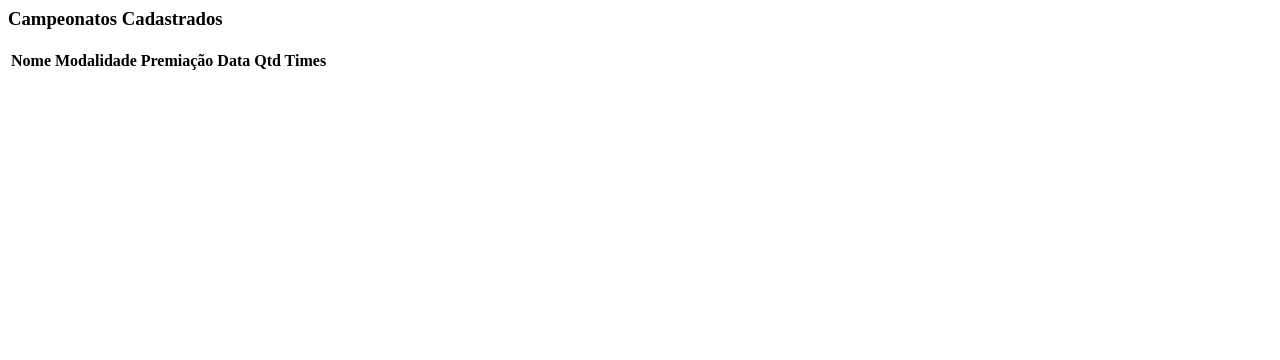
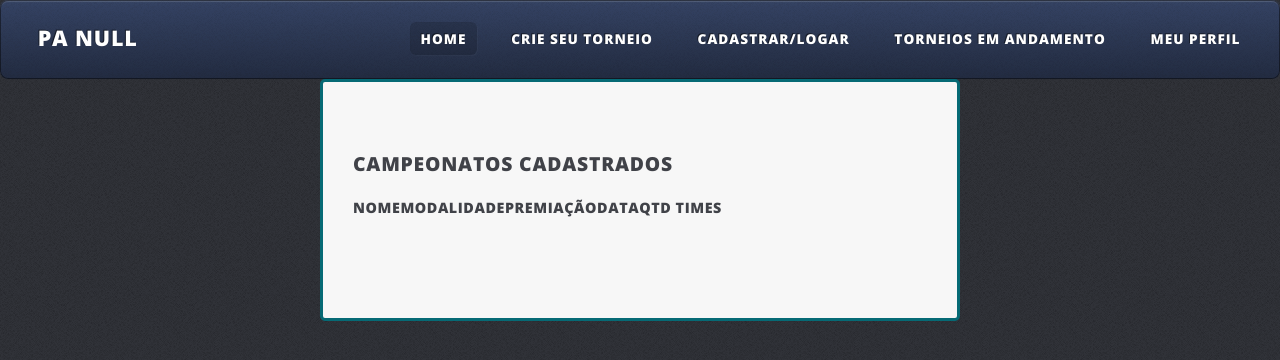
Before and after one commit to PaNull/frontend, a PHP site: page /campeonatos/lista/index.html in a window 1280 px wide. Shown: the top 360 px of the page. Run offline with PHP 8.4, Linux system fonts and the light colour scheme; lists and menus that the app fills with data are empty.

Commit message:
update front
update front

```diff
--- a/pages/Style/style.css
+++ b/pages/Style/style.css
@@ -49,7 +49,7 @@ input, select:not([type="checkbox"]){
     background: #4ab3c6;
   }
 
-  .cadastro, .opcoes{
+  .cadastro, .opcoes, .list{
     position: center;
     width: 50%;
     padding: 30px;
--- a/pages/campeonatos/cadastrar/index.html
+++ b/pages/campeonatos/cadastrar/index.html
@@ -85,3 +85,4 @@
 
         </div>
     </div>
+</body>
--- a/pages/campeonatos/lista/index.html
+++ b/pages/campeonatos/lista/index.html
@@ -1,24 +1,46 @@
 <head>
+    <link rel="stylesheet" href="../../assets/css/main.css">
+    <link rel="stylesheet" type="text/css" href="../../Style/style.css">
     <script src="https://cdnjs.cloudflare.com/ajax/libs/jquery/3.6.0/jquery.min.js"></script>
     <script src="../../globals.js"></script>
     <script src="./script.js"></script>
 </head>
+<body>
+    <!-- Header -->
+    <header id="header">
+        <div class="inner">
 
-<div>
+            <!-- Logo -->
+                <h1><a href="../../index.html" id="logo">PA NULL</a></h1>
+
+            <!-- Nav -->
+                <nav id="nav">
+                    <ul>
+                        <li class="current_page_item"><a href="../../index.html">Home</a></li>
+                        <li><a href="../../campeonatos/cadastrar/index.html">Crie seu torneio</a></li>
+                        <li><a href="../../usuarios/cadastrar/index.html">Cadastrar/Logar</a></li>
+                        <li><a href="../lista/index.html">Torneios em Andamento</a></li>
+                        <li><a href="#">Meu Perfil</a></li>
+                        <!-- <li><a href="./usuarios/lista/index.html">Meu Perfil</a></li>
+                        = Lista de Usuários Cadastrados  -->
+                    </ul>
+                </nav>
+        </div>
+    </header>
+    <div class="list">
         <div>
             <h3>Campeonatos Cadastrados</h3>
-        <table>
+            <table class="container_list">
                 <thead>
                     <tr>
-                    <th>Nome</th>
-                    <th>Modalidade</th>
-                    <th>Premiação</th>
-                    <th>Data</th>
-                    <th>Qtd Times</th>
+                        <th><h1>Nome</h1></th>
+                        <th><h1>Modalidade</h1></th>
+                        <th><h1>Premiação</h1></th>
+                        <th><h1>Data</h1></th>
+                        <th><h1>Qtd Times</h1></th>
                         <th></th>
                     </tr>
                 </thead>
-
                 <tbody id="table_body">
                     <tr></tr>
                 </tbody>
```
Lines whose indentation alone changed are shown as unchanged.
